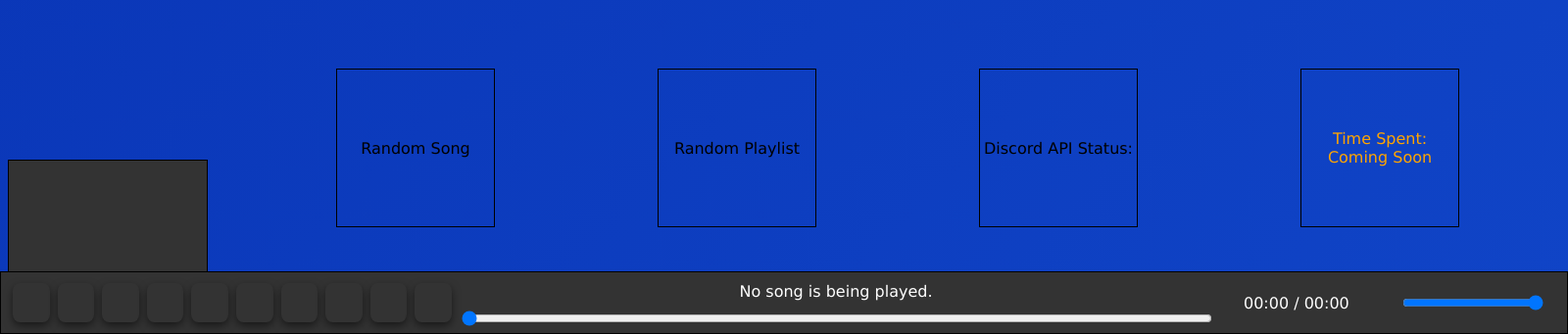
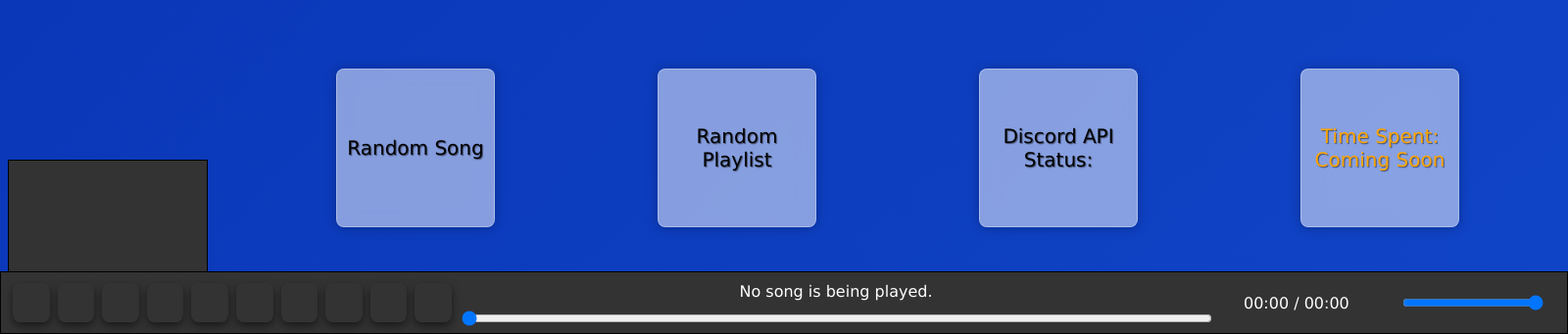
Before and after one commit to Victiniiiii/TaratorMusic, an Electron app: page index.html in a window 1600 px wide. Shown: the part 459-800 px from the top of the page at 98% size. Drawn offline with Linux system fonts and the light colour scheme.

Commit message:
changes to main menu squares

```diff
--- a/style.css
+++ b/style.css
@@ -637,11 +637,18 @@ video, audio {
 .mainmenusquares {
     width: 10vw;
     height: 10vw;
-    border: 1px solid black;
     text-align: center;
     display: flex;
     align-items: center;
     justify-content: center;
+    border-radius: 8px;
+    backdrop-filter: blur(10px);
+    -webkit-backdrop-filter: blur(10px);
+    background-color: rgba(255, 255, 255, 0.5);
+    box-shadow: 0 1px 12px rgba(0, 0, 0, 0.25);
+    border: 1px solid rgba(255, 255, 255, 0.3);
+    text-shadow: 1px 1px 1px rgba(0, 0, 0, 0.5);
+    font-size: 1.25rem;
 }
 
 .switch {
```
